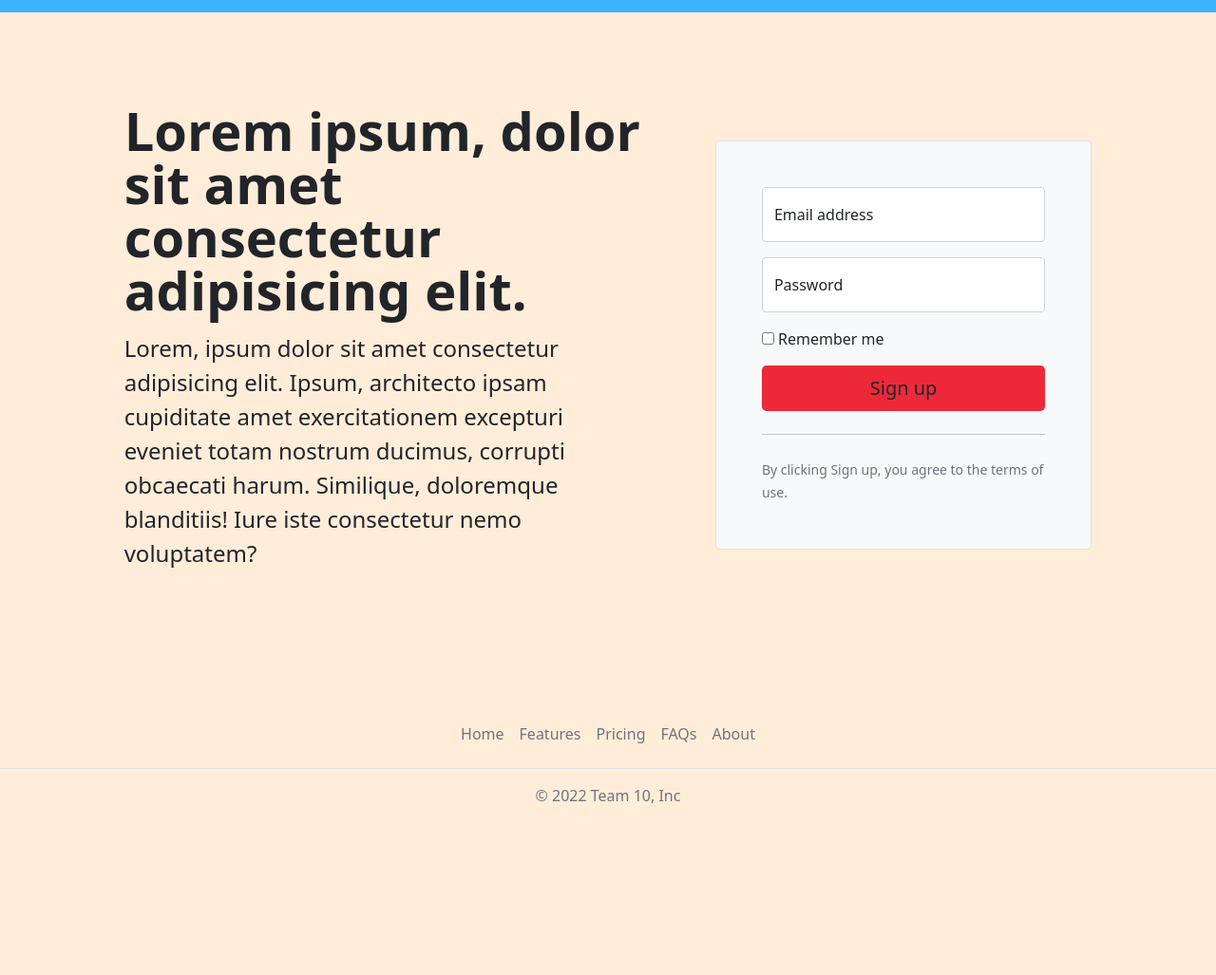
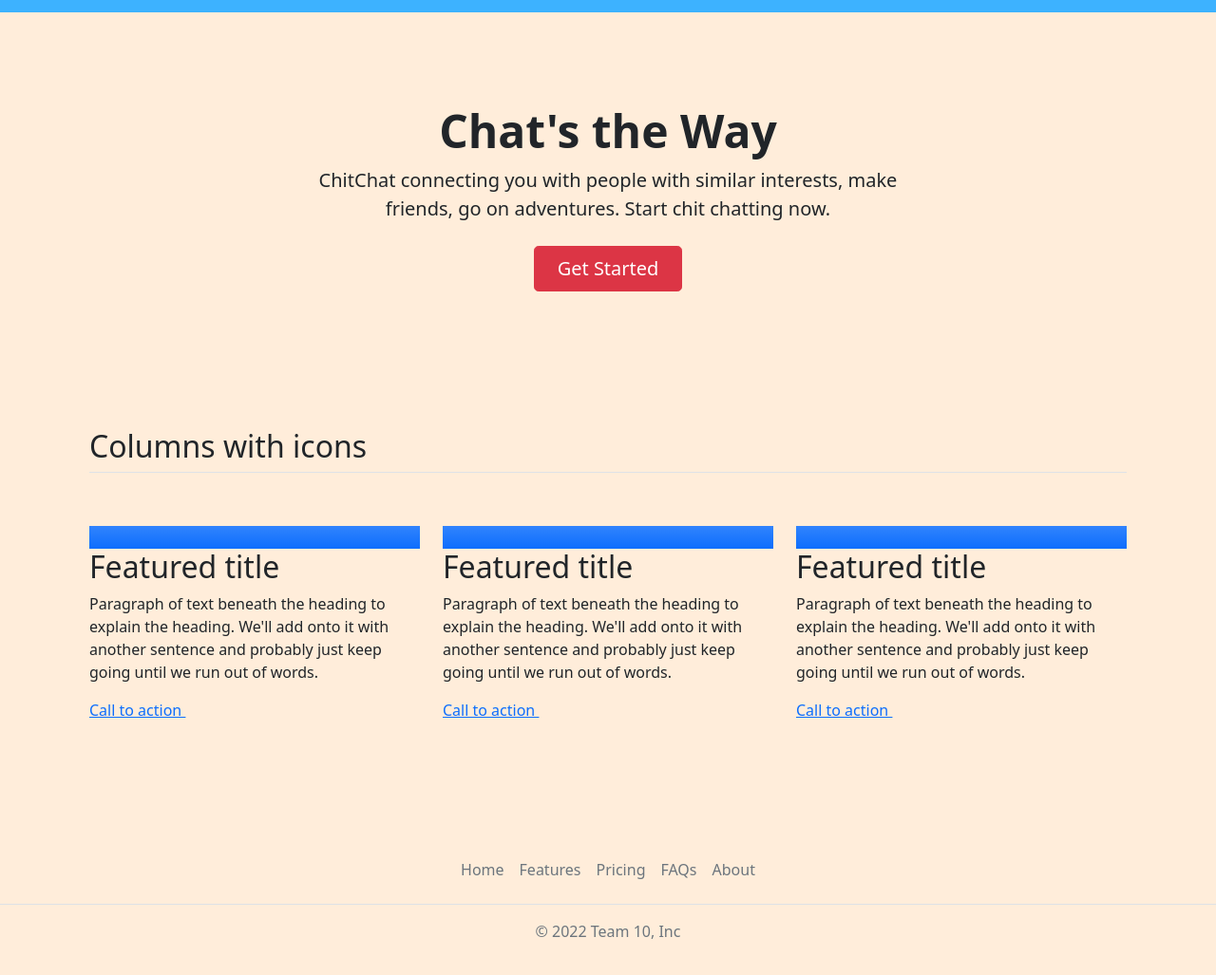
Before and after one commit to LoveSongBB/1800_202210_DTC10, a plain HTML site: page index.html in a window 1280 px wide. Shown: the part 75-1102 px from the top of the page at 95% size. Before the commit the page ends 981 px from the top, so only its background shows below. Drawn offline with nearby package versions, Linux system fonts and the light colour scheme; a script that the page names is missing.

Commit message:
Remove sign up widget and place-holder text Add new content

```diff
--- a/index.html
+++ b/index.html
@@ -3,15 +3,14 @@
 
     <head>
       <meta charset="utf-8">
-    <title>Team 10 Project Landing Page</title>
-    <meta name="comp1800 boilerplate code" content="my bcit project">
+      <title>Chat away! | ChitChat</title>
+      <meta name="Chitchat project" content="my bcit project">
       <meta name="author" content="BCIT">
       <link href="https://cdn.jsdelivr.net/npm/bootstrap@5.1.3/dist/css/bootstrap.min.css" rel="stylesheet"
         integrity="sha384-1BmE4kWBq78iYhFldvKuhfTAU6auU8tT94WrHftjDbrCEXSU1oBoqyl2QvZ6jIW3" crossorigin="anonymous">
 
-      <!-------------------------------------------------------->
         <!-- Firebase 8 Library related CSS, JS, JQuery go here -->
-      <!-------------------------------------------------------->
+
         <script src="https://ajax.googleapis.com/ajax/libs/jquery/3.5.1/jquery.min.js"></script>
         <script src="https://www.gstatic.com/firebasejs/8.10.0/firebase-app.js"></script>
         <script src="https://www.gstatic.com/firebasejs/8.10.0/firebase-firestore.js"></script>
@@ -22,38 +21,57 @@
     </head>
 
     <body>
-
       <!-- NavBar -->
       <nav id="navbarPlaceholder"></nav>
 
         <!-- Welcome -->
-      <div class="container col-xl-10 col-xxl-8 px-4 py-5">
-        <div class="row align-items-center g-lg-5 py-5">
-          <div class="col-lg-7 text-center text-lg-start">
-            <h1 class="display-4 fw-bold lh-1 mb-3">Lorem ipsum, dolor sit amet consectetur adipisicing elit.</h1>
-            <p class="col-lg-10 fs-4">Lorem, ipsum dolor sit amet consectetur adipisicing elit. Ipsum, architecto ipsam
-              cupiditate amet exercitationem excepturi eveniet totam nostrum ducimus, corrupti obcaecati harum. Similique,
-              doloremque blanditiis! Iure iste consectetur nemo voluptatem?</p>
+      <div class="px-4 py-5 my-5 text-center">
+      <!-- <img class="d-block mx-auto mb-4" src="/docs/5.1/assets/brand/bootstrap-logo.svg" alt="" width="72" height="57">-->
+          <h1 class="display-5 fw-bold">Chat's the Way</h1>
+          <div class="col-lg-6 mx-auto">
+            <p class="lead mb-4">ChitChat connecting you with people with similar interests, make friends, go on adventures.
+              Start chit chatting now.</p>
+            <div class="d-grid gap-2 d-sm-flex justify-content-sm-center">
+              <button type="button" class="btn btn-danger btn-lg px-4 gap-3">Get Started</button>
             </div>
-          <div class="col-md-10 mx-auto col-lg-5">
-            <form class="p-4 p-md-5 border rounded-3 bg-light">
-              <div class="form-floating mb-3">
-                <input type="email" class="form-control" id="floatingInput" placeholder="name@example.com">
-                <label for="floatingInput">Email address</label>
           </div>
-              <div class="form-floating mb-3">
-                <input type="password" class="form-control" id="floatingPassword" placeholder="Password">
-                <label for="floatingPassword">Password</label>
         </div>
-              <div class="checkbox mb-3">
-                <label>
-                  <input type="checkbox" value="remember-me"> Remember me
-                </label>
+
+      <div class="container px-4 py-5" id="featured-3">
+      <h2 class="pb-2 border-bottom">Columns with icons</h2>
+      <div class="row g-4 py-5 row-cols-1 row-cols-lg-3">
+        <div class="feature col">
+          <div class="feature-icon bg-primary bg-gradient">
+            <svg class="bi" width="1em" height="1em"><use xlink:href="#collection"></use></svg>
           </div>
-              <button class="w-100 btn btn-lg button-color" type="submit" onclick="location.href='signup.html'">Sign up</button>
-              <hr class="my-4">
-              <small class="text-muted">By clicking Sign up, you agree to the terms of use.</small>
-            </form>
+          <h2>Featured title</h2>
+          <p>Paragraph of text beneath the heading to explain the heading. We'll add onto it with another sentence and probably just keep going until we run out of words.</p>
+          <a href="#" class="icon-link">
+            Call to action
+            <svg class="bi" width="1em" height="1em"><use xlink:href="#chevron-right"></use></svg>
+          </a>
+        </div>
+        <div class="feature col">
+          <div class="feature-icon bg-primary bg-gradient">
+            <svg class="bi" width="1em" height="1em"><use xlink:href="#people-circle"></use></svg>
+          </div>
+          <h2>Featured title</h2>
+          <p>Paragraph of text beneath the heading to explain the heading. We'll add onto it with another sentence and probably just keep going until we run out of words.</p>
+          <a href="#" class="icon-link">
+            Call to action
+            <svg class="bi" width="1em" height="1em"><use xlink:href="#chevron-right"></use></svg>
+          </a>
+        </div>
+        <div class="feature col">
+          <div class="feature-icon bg-primary bg-gradient">
+            <svg class="bi" width="1em" height="1em"><use xlink:href="#toggles2"></use></svg>
+          </div>
+          <h2>Featured title</h2>
+          <p>Paragraph of text beneath the heading to explain the heading. We'll add onto it with another sentence and probably just keep going until we run out of words.</p>
+          <a href="#" class="icon-link">
+            Call to action
+            <svg class="bi" width="1em" height="1em"><use xlink:href="#chevron-right"></use></svg>
+          </a>
         </div>
       </div>
     </div>
```
Lines whose indentation alone changed are shown as unchanged.
